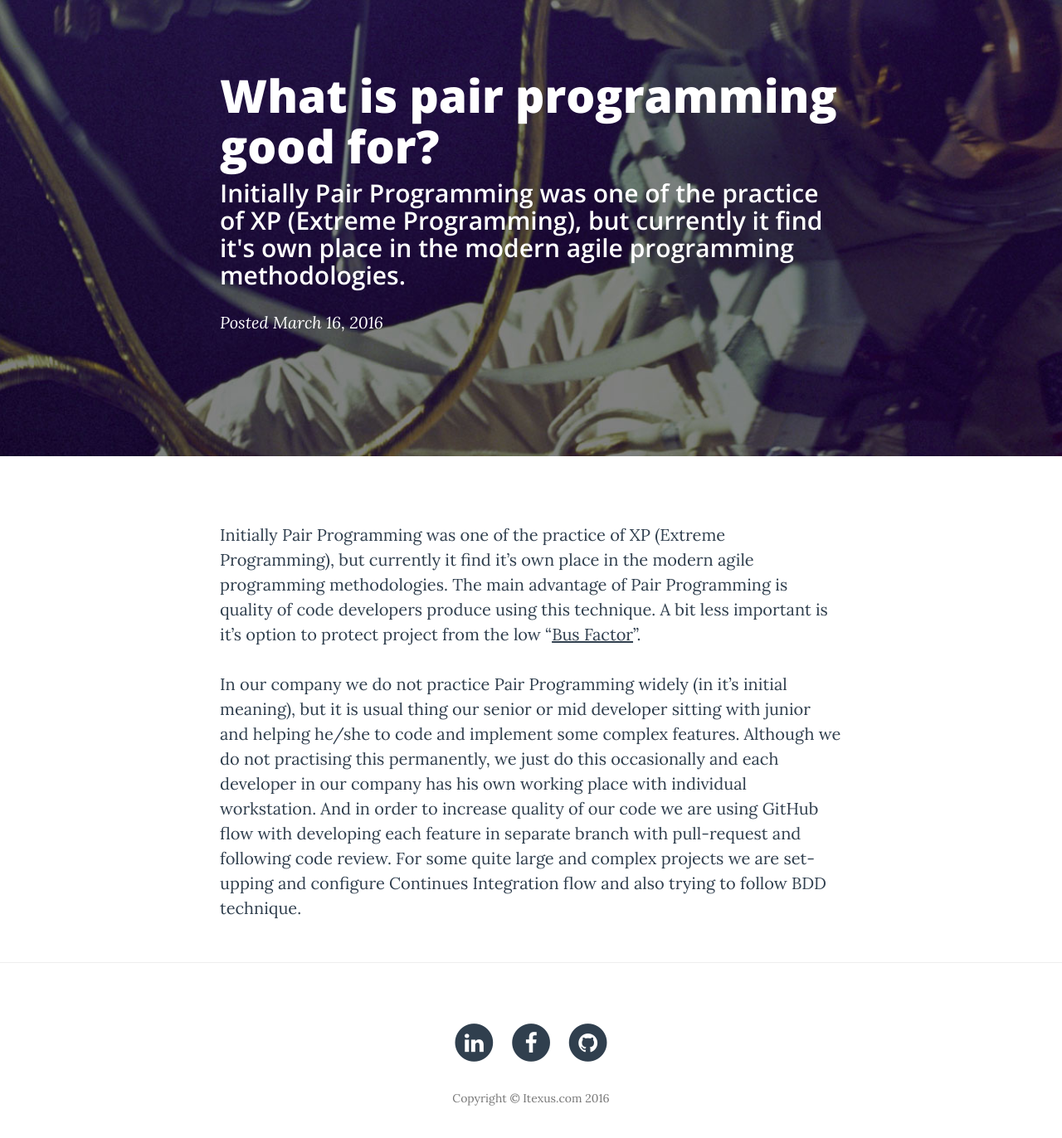
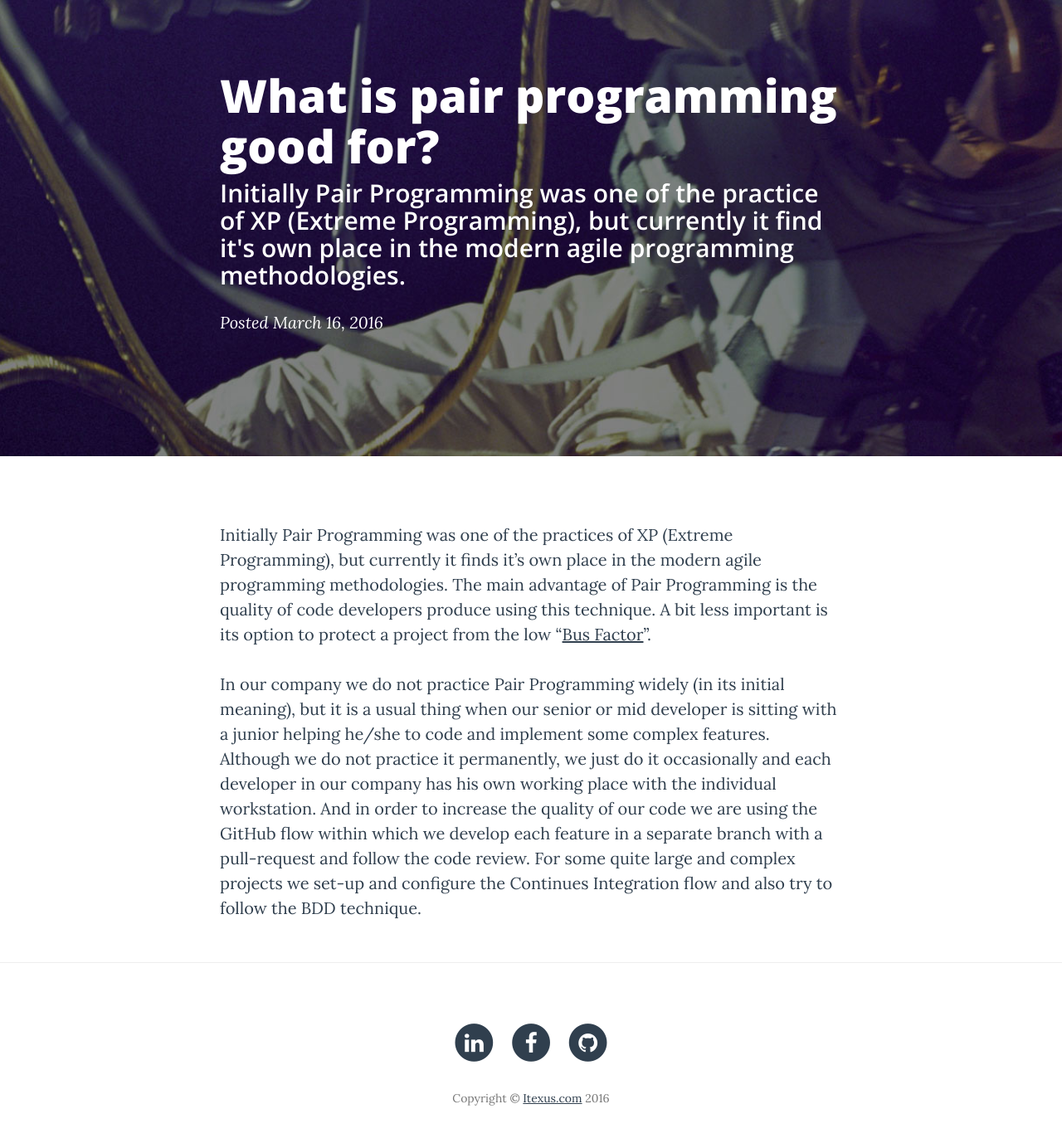
Before and after one commit to itexussoft/itexussoft.github.io, a Jekyll site: the page built from _posts/2016-03-16-pair_programming.md, in a window 1280 px wide and 1400 px high, scrolled down 85 px. Shown: the top 1372 px of the window at 83% size. Built offline with Jekyll 4.4.1, drawn with Linux system fonts in a browser that asks for light colours; nearby versions of some CDN libraries.

Commit message:
fix gramma and add new post

```diff
--- a/_layouts/default.html
+++ b/_layouts/default.html
@@ -103,7 +103,7 @@
                         </a>
                     </li>
                 </ul>
-                <p class="copyright text-muted">Copyright &copy; Itexus.com 2016</p>
+                <p class="copyright text-muted">Copyright &copy; <a href="http://itexus.com">Itexus.com</a> 2016</p>
             </div>
         </div>
     </div>
--- a/_posts/2016-03-16-pair_programming.md
+++ b/_posts/2016-03-16-pair_programming.md
@@ -5,6 +5,6 @@ description: "Initially Pair Programming was one of the practice of XP (Extreme
 redirect_from: ["/2016/03/16/pair_programming.html"]
 
 ---
-Initially Pair Programming was one of the practice of XP (Extreme Programming), but currently it find it's own place in the modern agile programming methodologies. The main advantage of Pair Programming is quality of code developers produce using this technique. A bit less important is it’s option to protect project from the low "[Bus Factor](https://en.wikipedia.org/wiki/Bus_factor)".
+Initially Pair Programming was one of the practices of XP (Extreme Programming), but currently it finds it’s own place in the modern agile programming methodologies. The main advantage of Pair Programming is the quality of code developers produce using this technique. A bit less important is its option to protect a project from the low “[Bus Factor](https://en.wikipedia.org/wiki/Bus_factor)”.
 
-In our company we do not practice Pair Programming widely (in it’s initial meaning), but it is usual thing our senior or mid developer sitting with junior and helping he/she to code and implement some complex features. Although we do not practising this permanently, we just do this occasionally and each developer in our company has his own working place with individual workstation. And in order to increase quality of our code we are using GitHub flow with developing each feature in separate branch with pull-request and following code review. For some quite large and complex projects we are set-upping and configure Continues Integration flow and also trying to follow BDD technique.
+In our company we do not practice Pair Programming widely (in its initial meaning), but it is a usual thing when our senior or mid developer is sitting with a junior helping he/she to code and implement some complex features. Although we do not practice it permanently, we just do it occasionally and each developer in our company has his own working place with the individual workstation. And in order to increase the quality of our code we are using the GitHub flow within which we develop each feature in a separate branch with a pull-request and follow the code review. For some quite large and complex projects we set-up and configure the Continues Integration flow and also try to follow the BDD technique.
--- a/about.html
+++ b/about.html
@@ -12,7 +12,7 @@ layout: default
                 <div class="page-heading">
                     <h1>About Us</h1>
                     <hr class="small">
-                    <span class="subheading">This is what Itexus do.</span>
+                    <span class="subheading">This is what Itexus does.</span>
                 </div>
             </div>
         </div>
```
Also changed, not shown: _posts/2016-03-17-unit_tests_tdd.md (added, +15 -0 lines).
